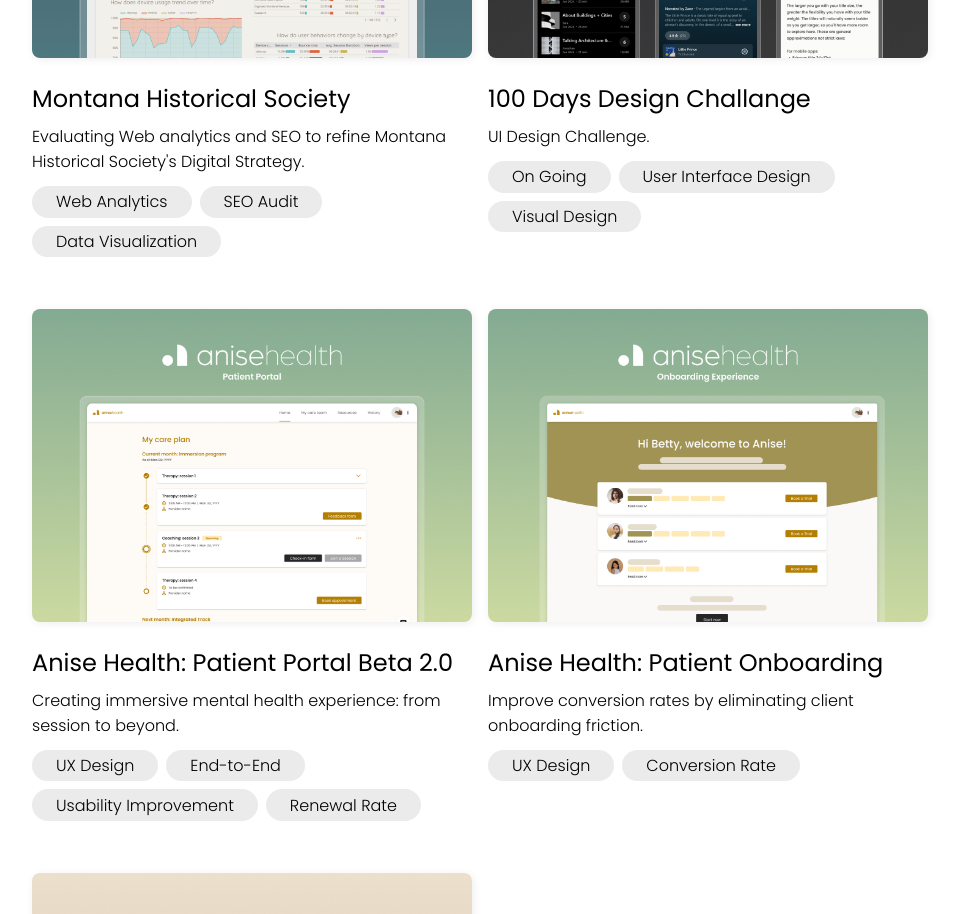
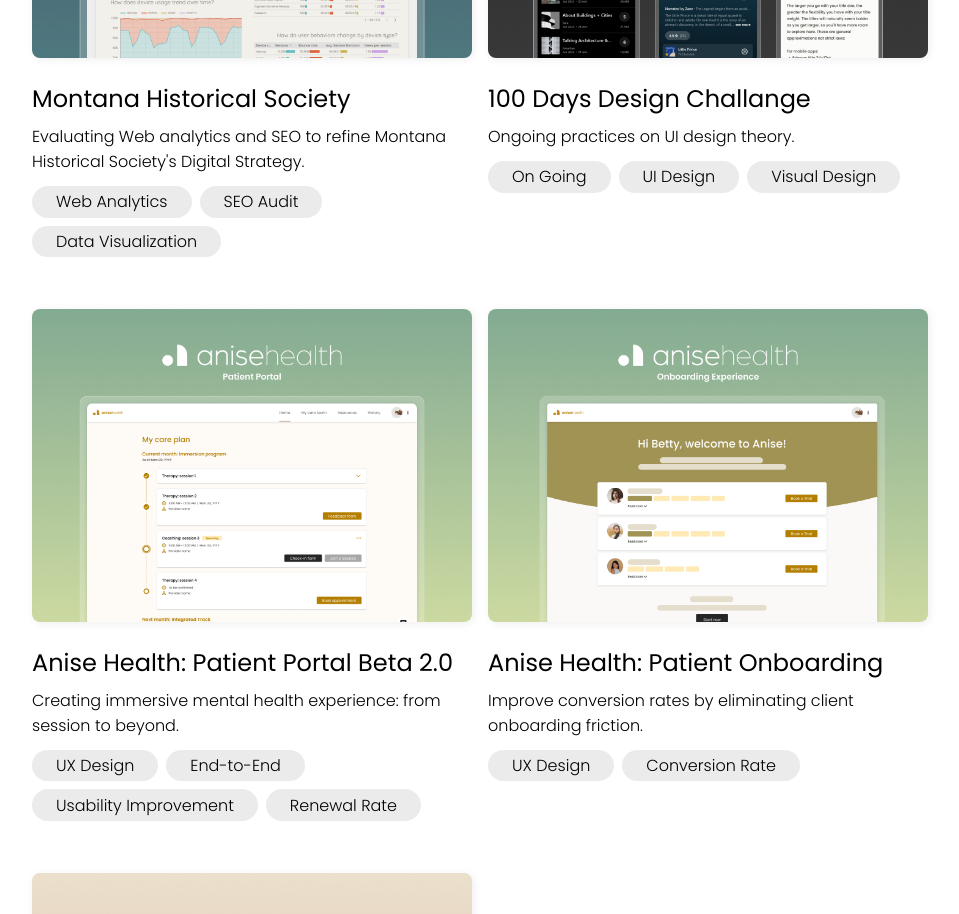
Before and after one commit to czl9707/kiyo-portfolio, a React (Create React App) app: page /Home in a window 1280 px wide. Shown: the part 1640-2554 px from the top of the page, without its empty margins (160-1119 px from the left). Built offline with nearby package versions, Linux system fonts and the light colour scheme.

Commit message:
minor text change

```diff
--- a/src/Home/Home.jsx
+++ b/src/Home/Home.jsx
@@ -99,8 +99,8 @@
                     url="/Works/DesignChallenge"
                     image="Cover100DesignChallenge.png"
                     title="100 Days Design Challange"
-                    subTitle="UI Design Challenge."
-                    tags={["On Going", "User Interface Design", "Visual Design",]} />
+                    subTitle="Ongoing practices on UI design theory."
+                    tags={["On Going", "UI Design", "Visual Design",]} />
 
                 <ContentCard
                     url="/Works/AnisePatient"
```
